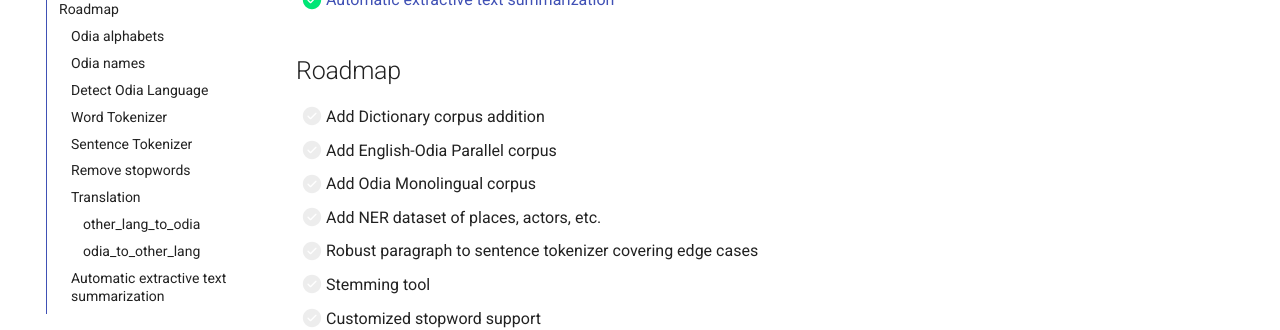
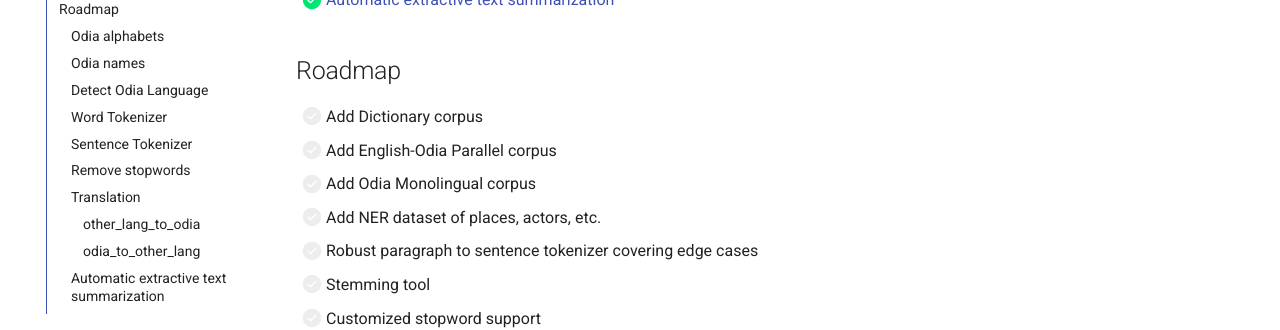
Before and after one commit to soumendrak/openodia, an MkDocs documentation site: the page built from docs/index.md, in a window 1280 px wide and 900 px high, scrolled down 554 px. Shown: the part 153-483 px from the top of the window. Built offline with MkDocs 1.6.1 and Material for MkDocs 9.7.7, drawn with Linux system fonts in a browser that asks for light colours; comment, search, counter and statistics services are not loaded.

Commit message:
minor documentation changes

```diff
--- a/docs/index.md
+++ b/docs/index.md
@@ -22,7 +22,7 @@ The tools are available in Odia language.
 
 ## Roadmap
 
-- [ ] Add Dictionary corpus addition
+- [ ] Add Dictionary corpus
 - [ ] Add English-Odia Parallel corpus
 - [ ] Add Odia Monolingual corpus
 - [ ] Add NER dataset of places, actors, etc.
```
Also changed, not shown: README.md (+2 -1 lines).
